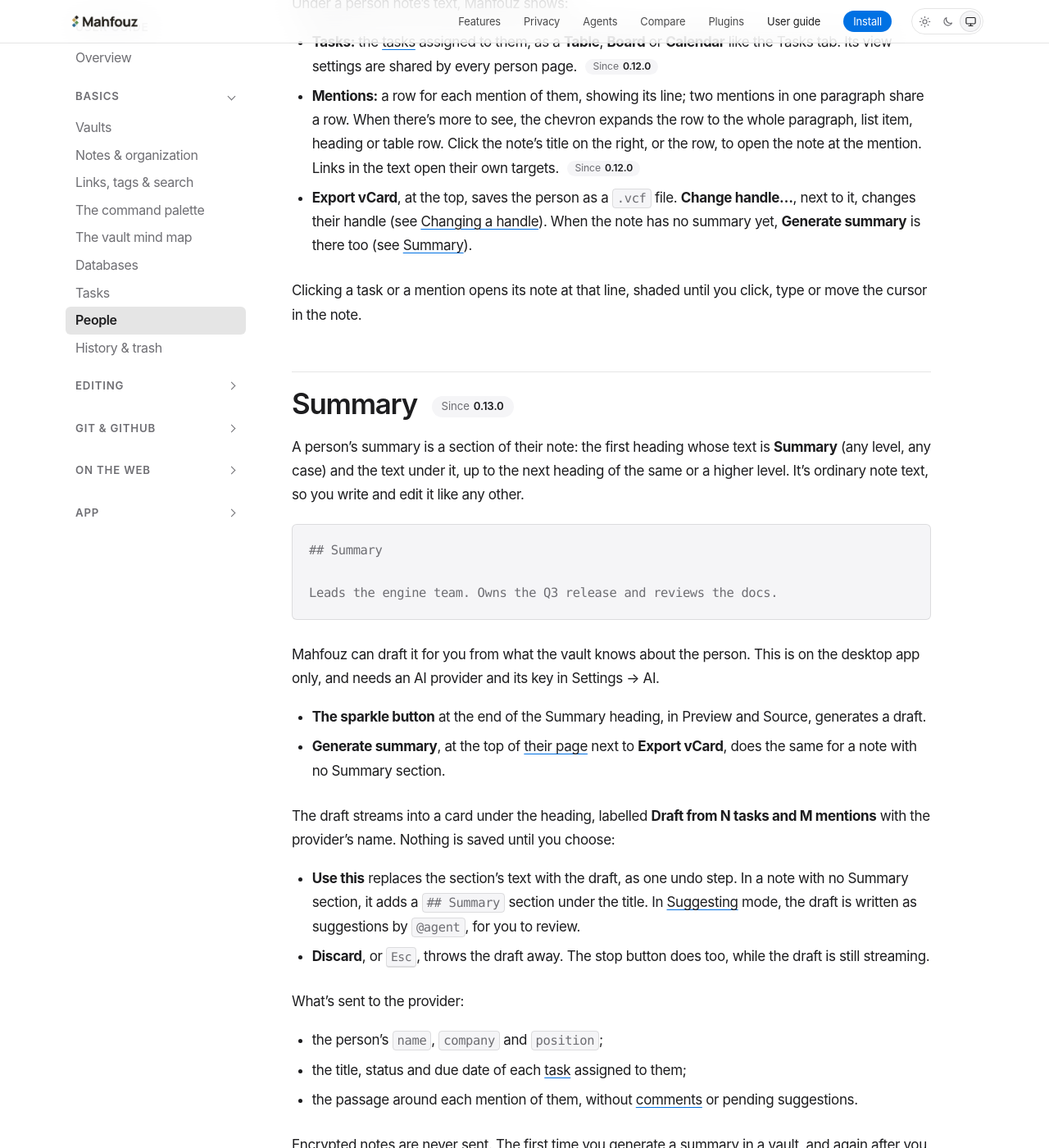
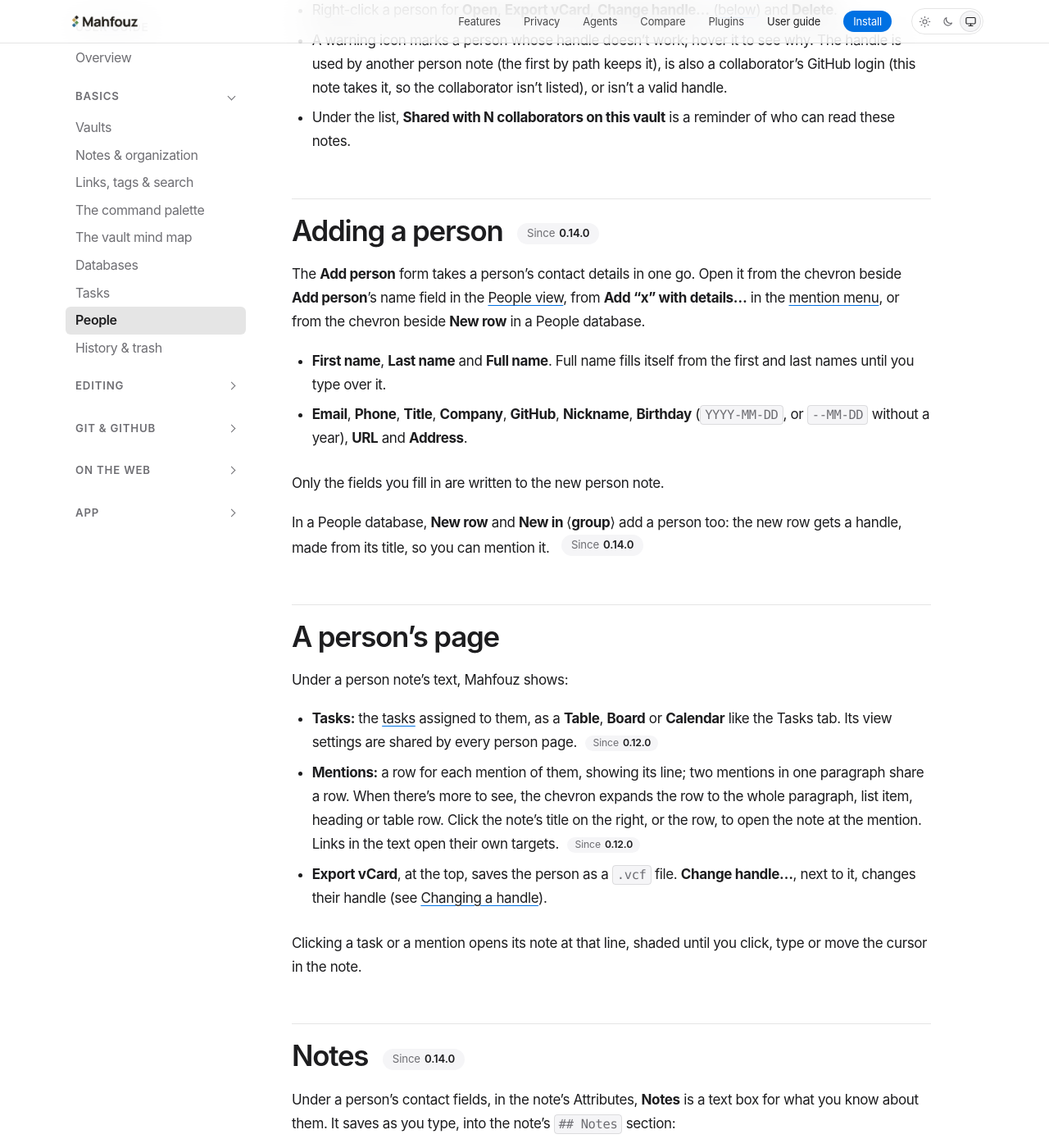
Before and after one commit to mahfouz-app/docs, a Jekyll site: the page built from guide/people.md, in a window 1280 px wide and 1400 px high, scrolled down 2611 px. Shown: the whole window at 82% size. Built offline with Jekyll 4.4.1, drawn with Linux system fonts in a browser that asks for light colours; some of the changed text lies outside the part shown.

Commit message:
Guide: new person fields, Notes, and the Add person form
People page: first_name/last_name, missing-field placeholders, the Add
person form (People view chevron, "Add … with details…" in the @ menu,
People database New row), and Notes replacing Summary with Append/Replace
drafts. External agents: first_name and last_name. Kitchen sink: Ada's
person note gets first/last name and a ## Notes section.

Co-Authored-By: Claude Opus 5.5 <noreply@anthropic.com>

````diff
--- a/guide/people.md
+++ b/guide/people.md
@@ -25,11 +27,17 @@ github: ada
   letters, numbers, `-` and `_`, like a GitHub login, and case doesn't
   matter. A new person's handle is made from their name; if it's taken,
   Mahfouz adds `-2`, `-3` and so on.
-- **The contact fields** are `name`, `email`, `phone`, `company`,
-  `position` (the job title), `github`, `birthday`, `address`, `url` and
-  `nickname`. Each is an ordinary [attribute](/guide/attributes/), edited in
-  the note's Attributes. A field with several values, such as two email
-  addresses, holds a list.
+- **The contact fields** are `name`, `first_name` and `last_name`
+  ({% include since.html v="0.14.0" %}), `email`, `phone`, `company`,
+  `position` (the job title, shown as **Title**), `github`, `birthday`,
+  `address`, `url` and `nickname`. Each is an ordinary
+  [attribute](/guide/attributes/), edited in the note's Attributes. A field
+  with several values, such as two email addresses, holds a list.
+- **Missing fields** show in the note's Attributes as placeholders, such
+  as **Add email…**: Name, First name, Last name, Email, Phone, Title,
+  Company and GitHub, then a **More** row for Nickname, Birthday, Address
+  and URL. Type in one to write just that field. Nothing is stored for a
+  field you leave empty. {% include since.html v="0.14.0" %}
 - **The People database** is created at the vault root, titled **People**,
   the first time you add someone. It starts with the Title, `email`,
   `phone`, `company`, `position` and `github` columns.
@@ -47,6 +55,9 @@ doesn't open it.
 
 - **Add “x” as a person…**, the last row, adds someone new from what you
   typed and writes their mention.
+- **Add “x” with details…**, the row under it when no one matches, opens
+  the [Add person form](#adding-a-person) with the name filled in, and
+  writes the mention once you add them. Reach it with the arrow keys. {% include since.html v="0.14.0" %}
 - **Over a selection:** select a name and press `@`. If it's exactly one
   person's name or handle, it becomes their mention at once. Otherwise the
   menu opens with **Add “name” as a person** first; press Esc to type a
@@ -84,7 +95,9 @@ menu at the top right.
 
 - Type in **Search people** to filter the list. Click a person to open
   their note. A collaborator with no note yet shows **GitHub only**.
-- **Add person** asks for a name and adds a row to the People database.
+- **Add person** (＋) asks for a name: type it and press <kbd>Enter</kbd> to
+  add a row to the People database. The chevron beside the name field
+  opens the [Add person form](#adding-a-person) instead. {% include since.html v="0.14.0" %}
 - **Open People database** opens the database itself, as a table.
 - **Import** and **Export all** are described [below](#import).
 - Right-click a person for **Open**, **Export vCard**, **Change handle…**
@@ -95,6 +108,25 @@ menu at the top right.
   collaborator isn't listed), or isn't a valid handle.
 - Under the list, **Shared with N collaborators on this vault** is a
   reminder of who can read these notes.
+
+## Adding a person {% include since.html v="0.14.0" %} {#adding-a-person}
+
+The **Add person** form takes a person's contact details in one go. Open it
+from the chevron beside **Add person**'s name field in the
+[People view](#the-people-view), from **Add “x” with details…** in the
+[mention menu](#mentions), or from the chevron beside **New row** in a
+People database.
+
+- **First name**, **Last name** and **Full name**. Full name fills itself
+  from the first and last names until you type over it.
+- **Email**, **Phone**, **Title**, **Company**, **GitHub**, **Nickname**,
+  **Birthday** (`YYYY-MM-DD`, or `--MM-DD` without a year), **URL** and
+  **Address**.
+
+Only the fields you fill in are written to the new person note.
+
+In a People database, **New row** and **New in ⟨group⟩** add a person too:
+the new row gets a handle, made from its title, so you can mention it. {% include since.html v="0.14.0" %}
 
 ## A person's page
 
@@ -110,44 +142,47 @@ Under a person note's text, Mahfouz shows:
   note at the mention. Links in the text open their own targets. {% include since.html v="0.12.0" %}
 - **Export vCard**, at the top, saves the person as a `.vcf` file.
   **Change handle…**, next to it, changes their handle (see
-  [Changing a handle](#changing-a-handle)). When the note has no summary
-  yet, **Generate summary** is there too (see [Summary](#summary)).
+  [Changing a handle](#changing-a-handle)).
 
 Clicking a task or a mention opens its note at that line, shaded until you
 click, type or move the cursor in the note.
 
-## Summary {% include since.html v="0.13.0" %} {#summary}
+## Notes {% include since.html v="0.14.0" %} {#notes}
 
-A person's summary is a section of their note: the first heading whose
-text is **Summary** (any level, any case) and the text under it, up to the
-next heading of the same or a higher level. It's ordinary note text, so you
-write and edit it like any other.
+Under a person's contact fields, in the note's Attributes, **Notes** is a
+text box for what you know about them. It saves as you type, into the
+note's `## Notes` section:
 
 ```markdown
-## Summary
+## Notes
 
 Leads the engine team. Owns the Q3 release and reviews the docs.
 ```
 
-Mahfouz can draft it for you from what the vault knows about the person.
-This is on the desktop app only, and needs an AI provider and its key in
-Settings → AI.
+- A note with no Notes section gets one when you first type in the box:
+  right after the title when the note holds nothing else, or else at the
+  end.
+- An older `## Summary` section is read as the person's notes.
+- In Preview, the section is hidden from the note's text, since the box
+  shows it. Source mode shows it as written.
+- In [Suggesting](/guide/track-changes/) mode, what you type in the box is
+  a suggestion, as in the note's text.
 
-- **The sparkle button** at the end of the Summary heading, in Preview and
-  Source, generates a draft.
-- **Generate summary**, at the top of [their page](#a-persons-page) next to
-  **Export vCard**, does the same for a note with no Summary section.
+### Generating notes
 
-The draft streams into a card under the heading, labelled **Draft from N
-tasks and M mentions** with the provider's name. Nothing is saved until you
-choose:
+Mahfouz can draft notes for you from what the vault knows about the
+person. This is on the desktop app only, and needs an AI provider and its
+key in Settings → AI.
 
-- **Use this** replaces the section's text with the draft, as one undo
-  step. In a note with no Summary section, it adds a `## Summary` section
-  under the title. In [Suggesting](/guide/track-changes/) mode, the draft
-  is written as suggestions by `@agent`, for you to review.
-- **Discard**, or <kbd>Esc</kbd>, throws the draft away. The stop button
-  does too, while the draft is still streaming.
+Once the person has mentions or tasks, a sparkle button sits inside the
+Notes box: **Generate notes from N mentions and M tasks**. The draft
+streams in below the box, and nothing is written until you choose:
+
+- **Append** adds the draft after the notes you have.
+- **Replace** replaces your notes with the draft.
+- **Discard**, or <kbd>Esc</kbd>, throws the draft away.
+
+A draft never overwrites your notes by itself.
 
 What's sent to the provider:
 
@@ -158,8 +193,8 @@ What's sent to the provider:
   [comments](/guide/track-changes/#comments) or pending suggestions.
 
 [Encrypted notes](/guide/encryption/) are never sent. The first time you
-generate a summary in a vault, and again after you switch provider,
-Mahfouz asks before sending anything.
+generate notes in a vault, and again after you switch provider, Mahfouz
+asks before sending anything.
 
 ## Changing a handle
 
````
Also changed, not shown: other parts of guide/people.md (+2 -0 lines), _includes/kitchen-sink/people/ada_lovelace.md (+11 -4 lines), guide/external-agents.md (+2 -0 lines).
